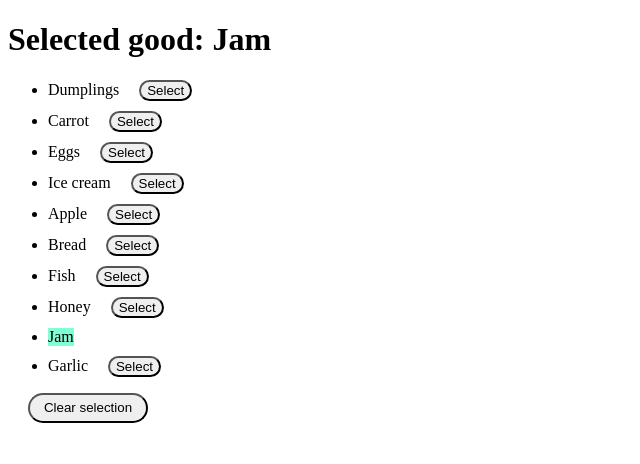
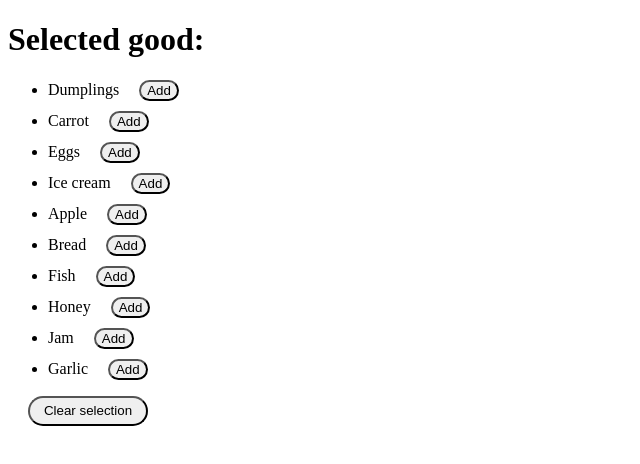
Before and after one commit to mate-academy/react_goods-selector, a React (Create React App) app: page / in a window 1280 px wide. Shown: the top 464 px of the page, without its empty margins (0-640 px from the left). Built offline with nearby package versions, Linux system fonts and the light colour scheme.

Commit message:
Solution (with multiply selections)

```diff
--- a/src/App.tsx
+++ b/src/App.tsx
@@ -15,49 +15,66 @@ const goodsFromServer: string[] = [
   'Garlic',
 ];
 
-class App extends React.Component {
-  state = {
-    selectedGood: 'Jam',
+type State = {
+  selectedGoods: string[],
+};
+
+class App extends React.Component<{}, State> {
+  state: State = {
+    selectedGoods: [],
   };
 
-  selectGood = (good: string) => {
-    this.setState(
-      { selectedGood: good },
-    );
+  addGood = (good: string) => {
+    this.setState((previousState) => {
+      return {
+        selectedGoods: [...previousState.selectedGoods, good],
+      };
+    });
+  };
+
+  deleteGood = (good: string) => {
+    this.setState((previousState) => {
+      return {
+        selectedGoods: previousState.selectedGoods.filter(item => item !== good),
+      };
+    });
   };
 
   clearSelection = () => {
     this.setState(
-      { selectedGood: '' },
+      { selectedGoods: [] },
     );
   };
 
   render() {
-    const { selectedGood } = this.state;
+    const { selectedGoods } = this.state;
 
     return (
       <div className="App">
-        <h1>{`Selected good: ${selectedGood}`}</h1>
+        <h1>{`Selected good: ${selectedGoods.join(', ')}`}</h1>
         <ul>
           {goodsFromServer.map((good) => (
             <li
               key={good}
-              className={classNames('App__good', { 'App__good--selected': good === selectedGood })}
+              className={classNames('App__good',
+                { 'App__good--selected': selectedGoods.find(item => item === good) })}
             >
               {good}
-              {good !== selectedGood && (
-                <button
-                  type="button"
-                  className="App__button App__button--select"
-                  onClick={() => this.selectGood(good)}
-                >
-                  Select
-                </button>
-              )}
+              <button
+                type="button"
+                className="App__button App__button--select"
+                onClick={selectedGoods.find(item => item === good)
+                  ? () => this.deleteGood(good)
+                  : () => this.addGood(good)}
+              >
+                {selectedGoods.find(item => item === good)
+                  ? 'Remove'
+                  : 'Add'}
+              </button>
             </li>
           ))}
         </ul>
-        {selectedGood && (
+        {selectedGoods && (
           <button
             type="button"
             className="App__button App__button--clear"
```
